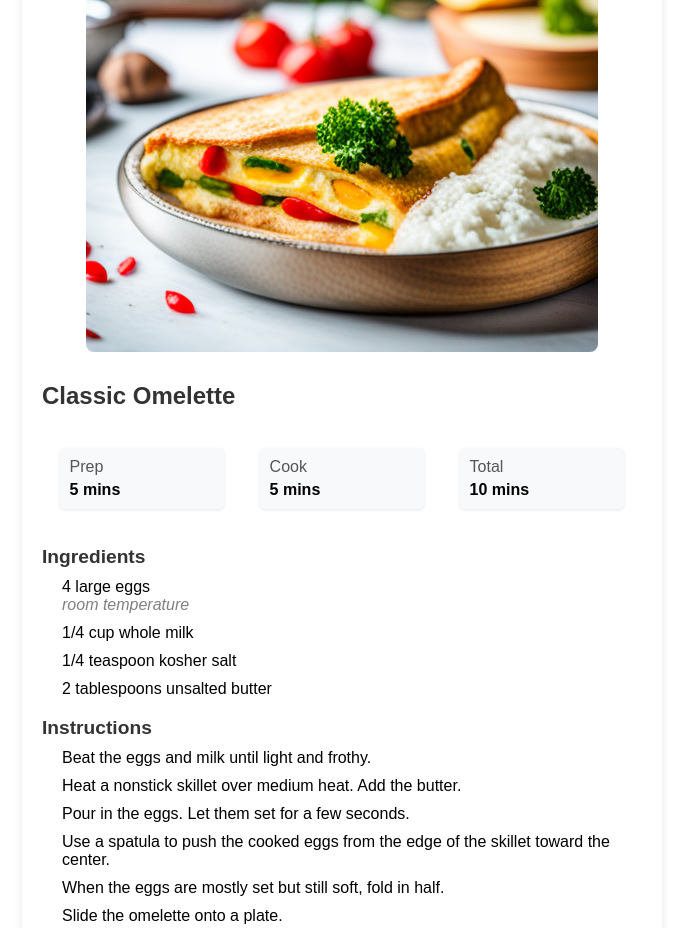
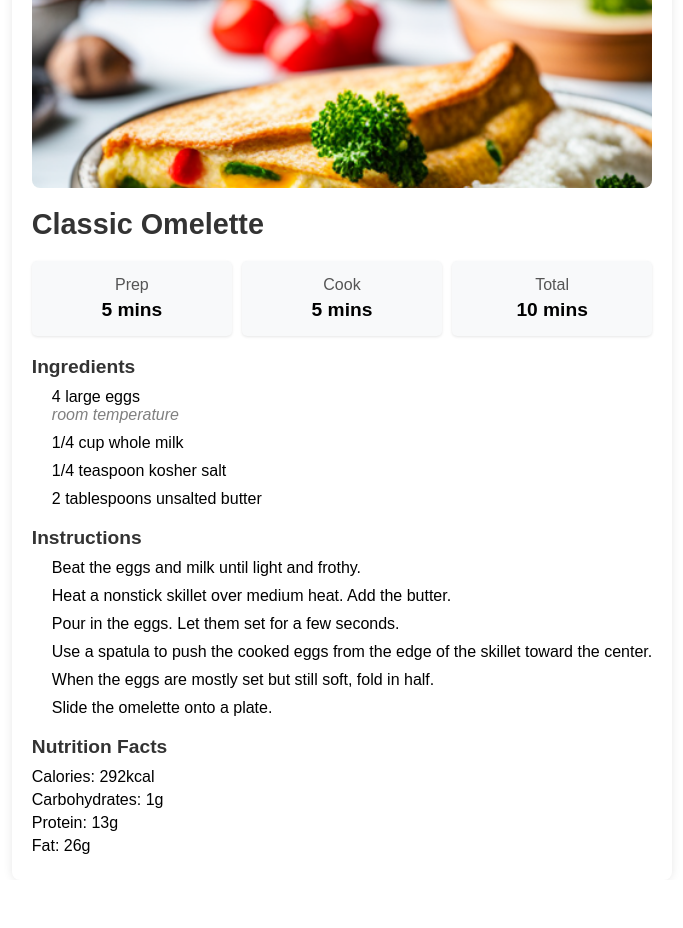
Before and after one commit to dev-rafael-arevalo/recetario, a plain HTML site: page index.html in a window 1280 px wide. Shown: the top 928 px of the page, without its empty margins (298-981 px from the left). After the commit the page ends 880 px from the top, so only its background shows below. Drawn offline with Linux system fonts and the light colour scheme.

Commit message:
He resubido la versión pendiente final

```diff
--- a/index.html
+++ b/index.html
@@ -8,8 +8,8 @@
 </head>
 <body>
     <main class="recipe-container">
-        <h1>Omelette Recipe</h1>
-        <img src="imagen_recetario.png" alt="Omelette" class="recipe-image">
+        <h1 class="main-title">Omelette Recipe</h1>
+        <img src="imagen_recetario.png" alt="Omelette" class="recipe-image full-width">
         <h2>Classic Omelette</h2>
         <div class="time-info">
             <div class="time-box">
--- a/styles.css
+++ b/styles.css
@@ -15,36 +15,34 @@ body {
     padding: 20px;
     border-radius: 8px;
     box-shadow: 0 0 10px rgba(0, 0, 0, 0.1);
-    max-width: 600px;
-    width: 100%;
+    max-width: 700px; /* Ajustado para que el contenedor sea un poco más ancho */
+    margin: 0 auto; /* Centrado del contenedor en la página */
+}
 
+.main-title {
+    font-size: 1.5em;
+    color: #333;
+    text-align: center;
+    margin: 10px 0;
 }
+
+
 
 h1 {
     display: block;
     font-size: 2em;
     color: #333;
-
     text-align: center;
-}
-
-.recipe-image {
-    display: block;
-    max-width: 100%;
-    border-radius: 8px;
-    margin: 30px auto;
-    padding-top: 20px;
+    margin-bottom: 10px; /* Ajuste para el espaciado */
 }
 
 h2 {
-    font-size: 1.5em;
+    font-size: 1.8em; /* Aumentado para que destaque más */
     color: #333;
     margin-top: 20px;
-    margin-bottom: 20px;
-    text-align: left;
+    margin-bottom: 10px; /* Ajustado para mayor separación visual */
+
 }
-
-
 
 h3 {
     font-size: 1.2em;
@@ -53,19 +51,35 @@ h3 {
     text-align: left;
 }
 
+.recipe-image {
+    display: block;
+    max-width: 100%;
+    height: auto;
+    border-radius: 8px;
+    margin: 0 auto;
+}
+
+.full-width {
+    width: 100%; /* Ocupa el 100% del ancho del contenedor */
+    height: auto; /* Ajusta la altura automáticamente */
+    max-height: 200px; /* Limita la altura para que la imagen no sea muy alta */
+    object-fit: cover; /* Recorta la imagen si es necesario para llenar el contenedor */
+}
+
+
 .time-info {
     display: flex;
-    justify-content: space-around;
+    justify-content: center;
     margin: 20px 0;
+    gap: 10px;
 }
 
 .time-box {
     background-color: #f8f9fa;
-    padding: 10px;
-    margin: 1.1rem;
+    padding: 15px;
     border-radius: 5px;
-    width: 30%;
-    text-align: left;
+    width: 28%; /* Ajustado para que sea un poco más grande */
+    text-align: center;
     box-shadow: 0 1px 3px rgba(0, 0, 0, 0.1);
 }
 
@@ -78,6 +92,7 @@ h3 {
 .time-value {
     color: #000;
     font-weight: bold;
+    font-size: 1.2em; /* Aumenta el tamaño del texto de los minutos */
 }
 
 ul.ingredients-list, ol.instructions-list {
@@ -87,22 +102,19 @@ ul.ingredients-list, ol.instructions-list {
     list-style: none;
 }
 
-
-
 ul.ingredients-list li, ol.instructions-list li {
     margin-bottom: 10px;
-    list-style: none;
 }
 
-ul.ingredients-list li span{
-    display:block;
+ul.ingredients-list li span {
+    display: block;
     text-align: left;
     font-style: oblique;
     color: grey;
 }
 
+
 .nutrition-facts p {
     margin: 5px 0;
     text-align: left;
-    list-style:none;
 }
```
